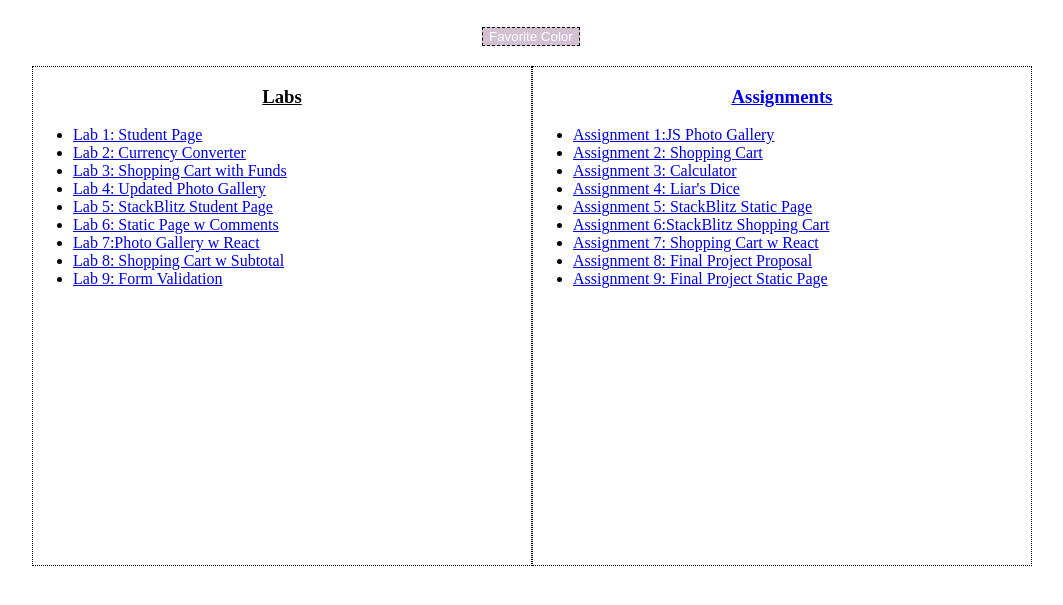
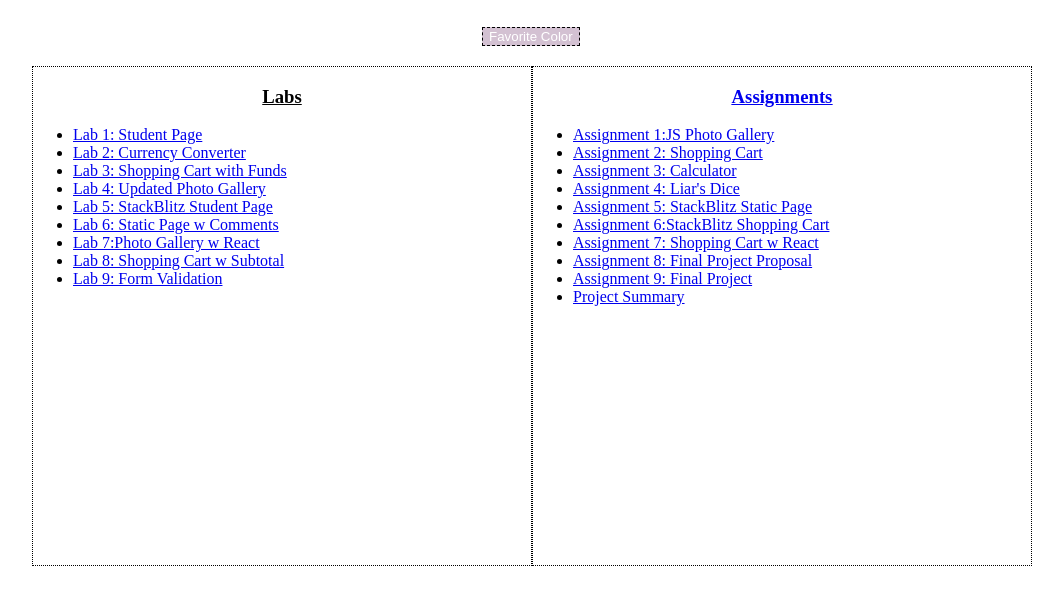
Before and after one commit to uscwebdev/itp301-submissions-anapaucw, a plain HTML site: page index.html in a window 1280 px wide. Shown: the part 127-732 px from the top of the page, without its empty margins (108-1171 px from the left). Drawn offline with Linux system fonts and the light colour scheme.

Commit message:
Update index.html

```diff
--- a/index.html
+++ b/index.html
@@ -103,7 +103,9 @@
                     <li><a href="https://stackblitz.com/edit/react-chktmu?file=src%2Findex.css" target="_blank"> Assignment 6:StackBlitz Shopping Cart</li>
                     <li><a href="https://stackblitz.com/edit/react-xwtnqq?file=src%2Findex.css" target="_blank">Assignment 7: Shopping Cart w React</li>
                     <li><a href="assignment8/assignment8.html" target="_blank">Assignment 8: Final Project Proposal</li>
-                    <li><a href="https://stackblitz.com/edit/react-wzqpqm?file=src%2Fcontact.js"> Assignment 9: Final Project Static Page</li>
+                    <li><a href="https://stackblitz.com/edit/react-wzqpqm?file=src%2Fcontact.js"> Assignment 9: Final Project </li>
+                    <li><a href="https://docs.google.com/document/d/1Np8Lo4bYRNTmxPw76-D1uHsQaAxZZtsb5Hll2--BQKE/edit?usp=sharing"> Project Summary </li>
+
                 </ul>
             </div>
         </div>
```
